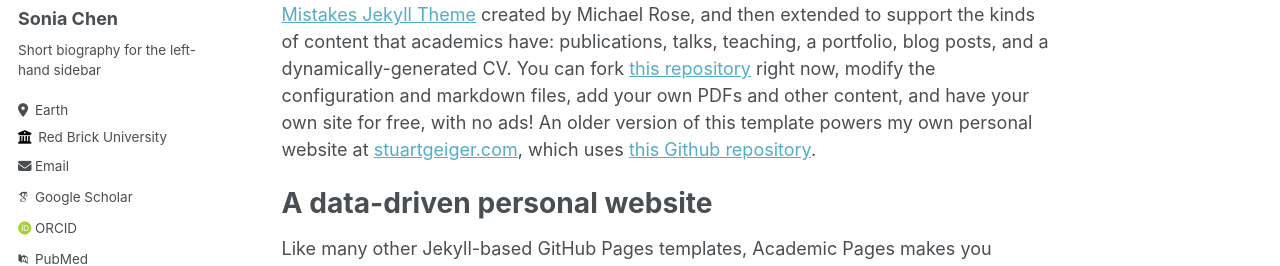
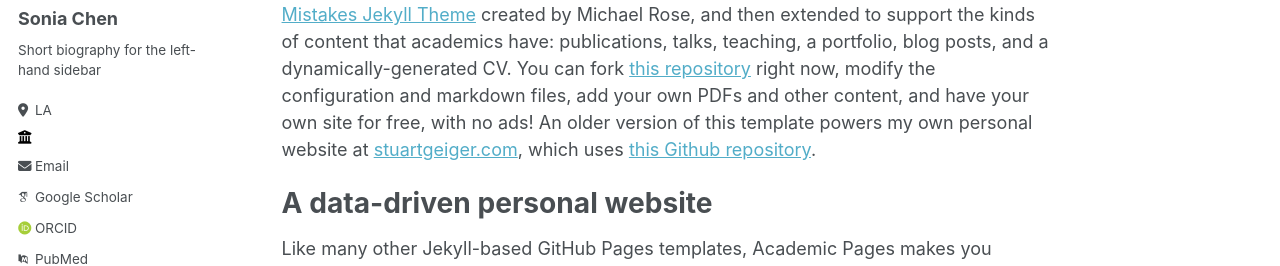
Before and after one commit to soniachen6603/sonia.chen.github.io, a Jekyll site: the page built from _pages/about.md, in a window 1280 px wide. Shown: the part 283-549 px from the top of the page. Built offline with Jekyll 4.4.1, drawn with Linux system fonts in a browser that asks for light colours; some web fonts are replaced.

Commit message:
Update _config.yml

```diff
--- a/_config.yml
+++ b/_config.yml
@@ -25,10 +25,10 @@ author:
   name             : "Sonia Chen"
   pronouns         : # example: "she/her"
   bio              : "Short biography for the left-hand sidebar"
-  location         : "Earth"
-  employer         : "Red Brick University"
+  location         : "LA"
+  employer         : ""
   uri              : # URL
-  email            : "none@example.org"
+  email            : "soniachen6603@gmail.com"
 
   # Academic websites
   arxiv            : # URL - Update with the correct link to your profile
@@ -49,7 +49,7 @@ author:
 
   # Social media
   bluesky          : "bsky.app" # Replace this with you Bluesky username
-  facebook         : # Username
+  facebook         : # Sonia Chen
   flickr           : # Username
   foursquare       : # Username
   goodreads        : # Username
```
